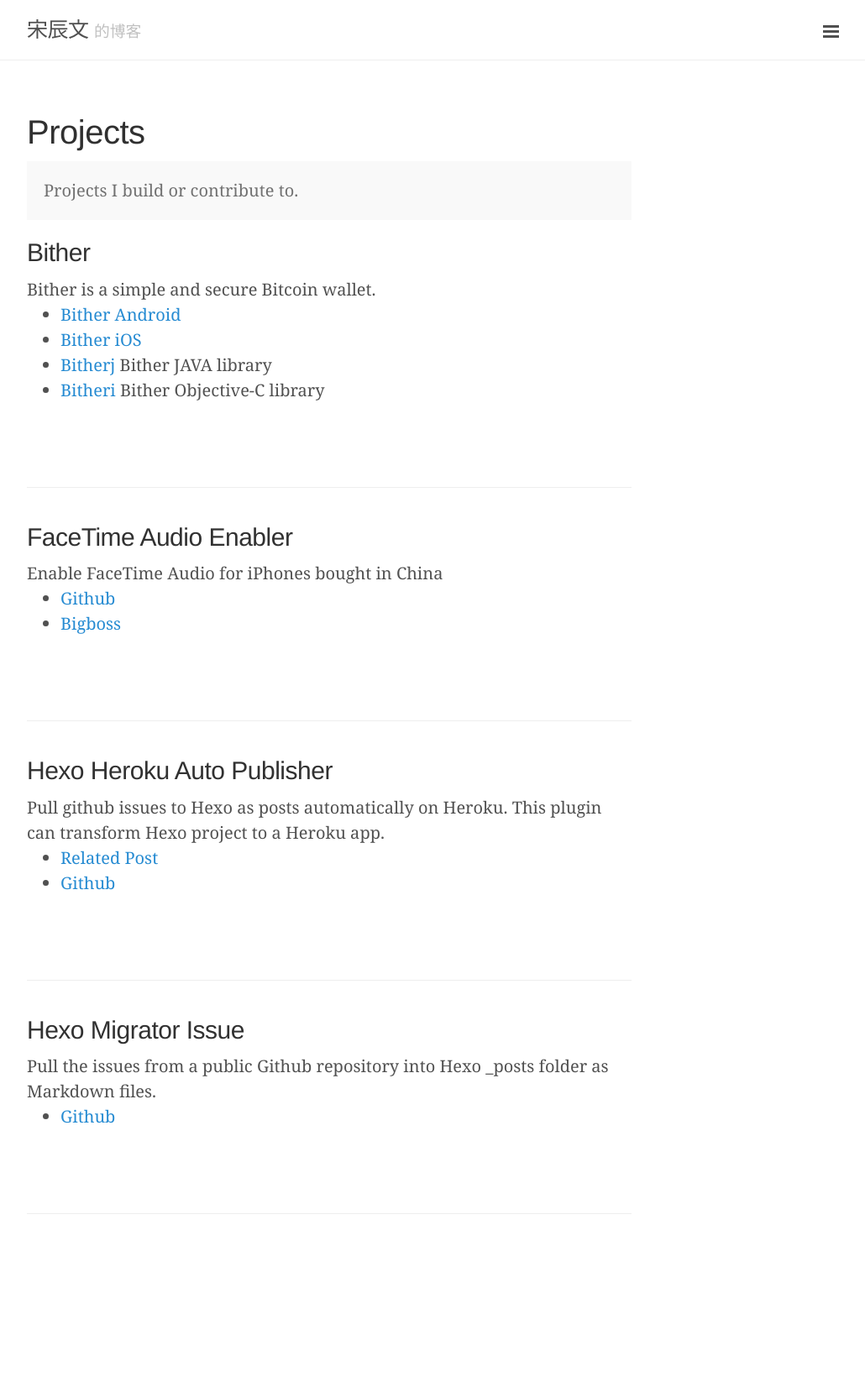
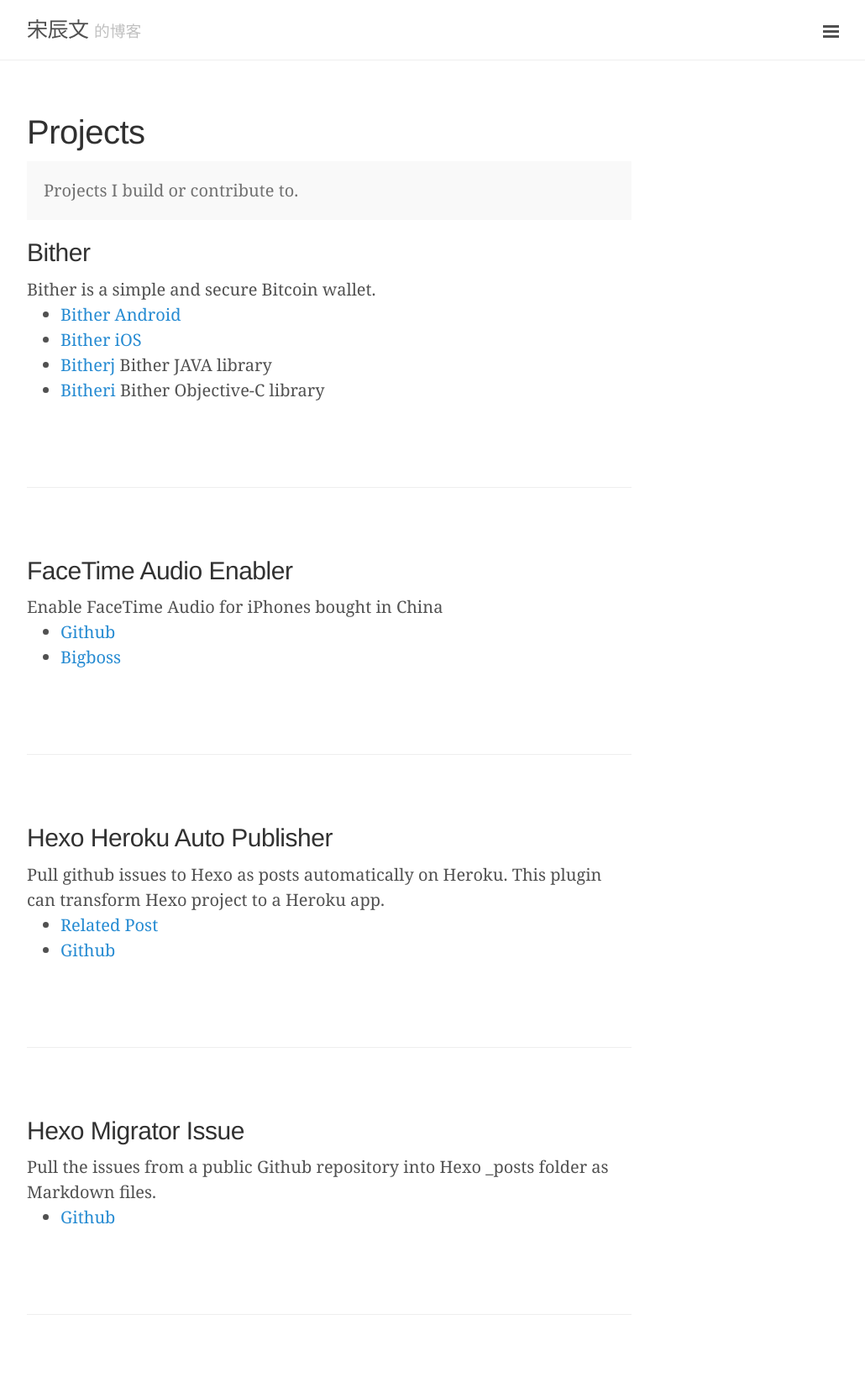
Before and after one commit to songchenwen/songchenwen.github.io, a Jekyll site: the page built from projects.html, in a window 1280 px wide. Shown: the whole page at 84% size, without its empty margins (248-1278 px from the left). Built offline with Jekyll 4.4.1, drawn with Linux system fonts in a browser that asks for light colours; before the commit the page ends 1526 px from its top, so only the background shows below that.

Commit message:
edit projects

```diff
--- a/projects.md
+++ b/projects.html
@@ -9,9 +9,9 @@
 
 {% assign projects = site.data.projects %}
 
-<div class="posts" style="margin-top: 0em">
+<div class="posts">
 {% for project in projects %}
-	<div class="post" style="margin-bottom: 2em">
+	<div class="post">
 		<h2> {{ project.name }} </h2>
 		{% if project.desc %}
 			{{ project.desc }}
```
